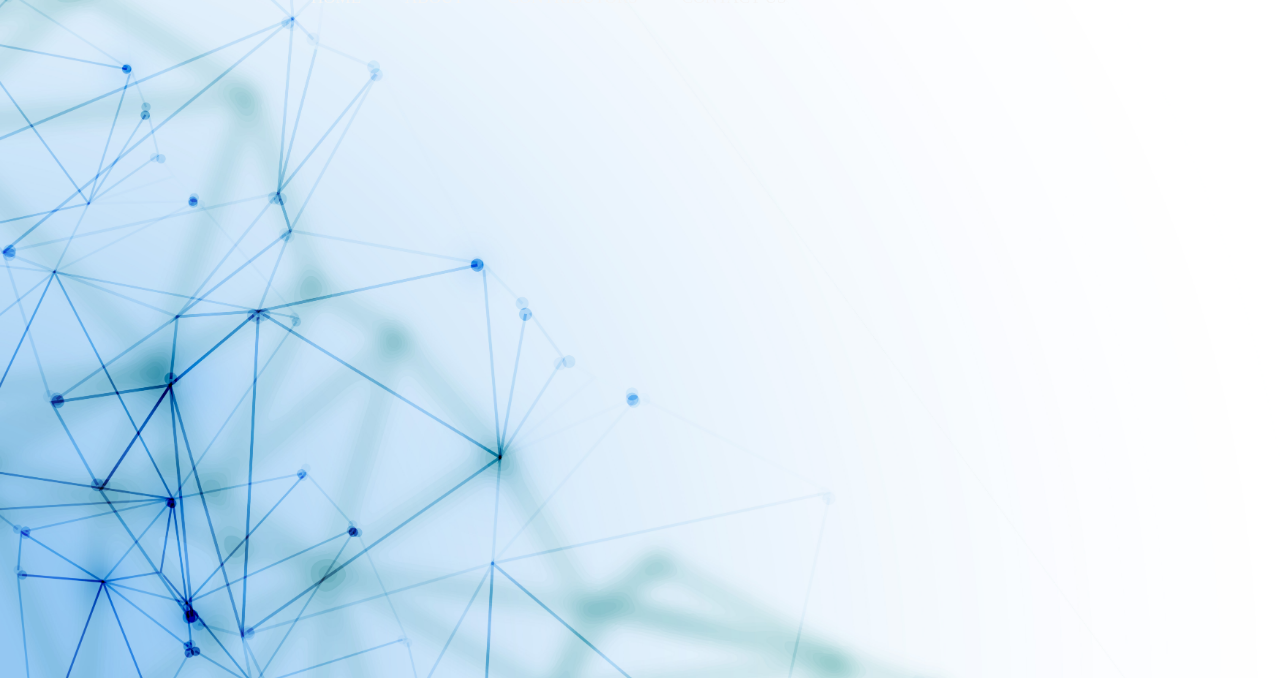
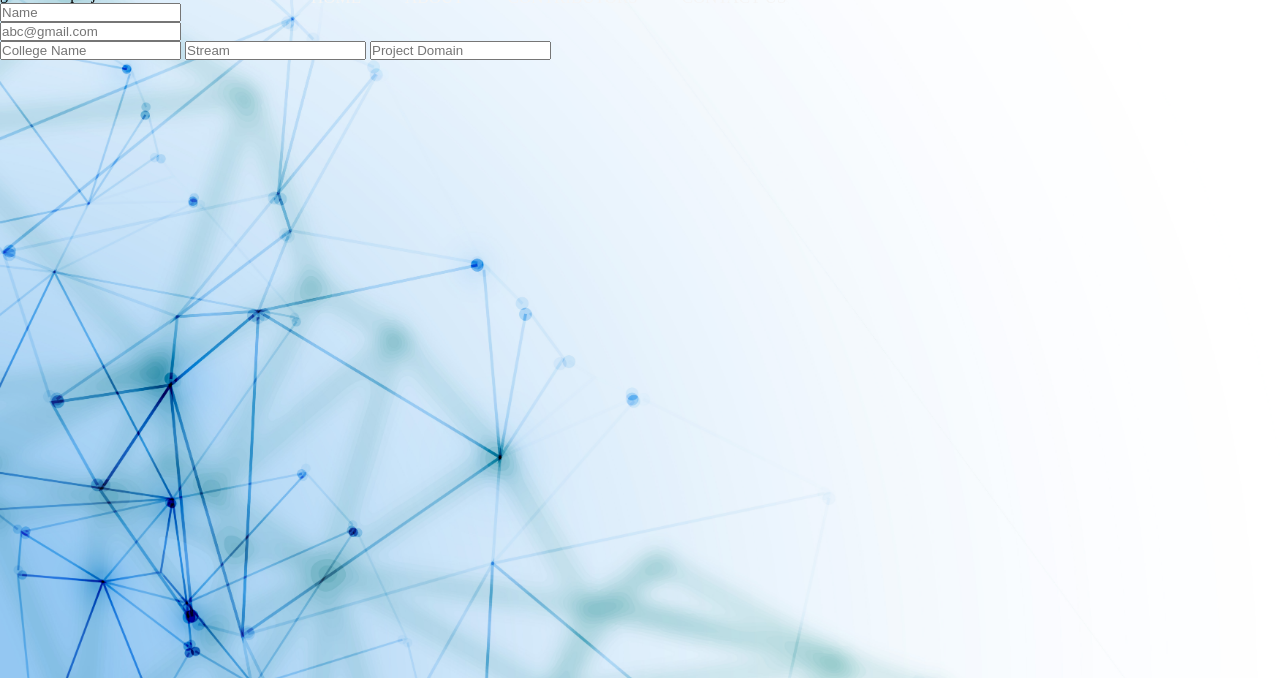
Before and after one commit to aamir-collab/FindMyProject, a plain HTML site: page index.html in a window 1280 px wide. Shown: the part 122-800 px from the top of the page. Drawn offline with Linux system fonts and the light colour scheme.

Commit message:
Update index.html

```diff
--- a/index.html
+++ b/index.html
@@ -1,37 +1,71 @@
 <!DOCTYPE html>
 <html lang="en">
   <head>
-    <meta charset="UTF-8">
-    <meta http-equiv="X-UA-Compatible" content="IE=edge">
-    <meta name="viewport" content="width=device-width, initial-scale=1.0">
+    <meta charset="UTF-8" />
+    <meta http-equiv="X-UA-Compatible" content="IE=edge" />
+    <meta name="viewport" content="width=device-width, initial-scale=1.0" />
     <title>Document</title>
-    <link rel="stylesheet" href="style.css">
-
+    <link rel="preconnect" href="https://fonts.googleapis.com">
+<link rel="preconnect" href="https://fonts.gstatic.com" crossorigin>
+<link href="https://fonts.googleapis.com/css2?family=Lato:wght@300&display=swap" rel="stylesheet">
+    <link rel="stylesheet" href="style.css" />
   </head>
   <body>
     <header>
       <div class="navbar">
         <nav>
-            <label class="logo">
-                Find-My-Project
-            </label>
+          <label class="logo"> Find-My-Project </label>
           <ul>
-                <li ><a class="active" href="#">Home</a></li>
-                <li ><a href="#">About</a></li>
-                <li ><a href="#">Contributors</a></li>
-                <li ><a href="#">Contact-Us</a></li>
-
-
-
+            <li><a class="active" href="#">Home</a></li>
+            <li><a href="#">About</a></li>
+            <li><a href="#">Contributors</a></li>
+            <li><a href="#">Contact-Us</a></li>
           </ul>
         </nav>
-
-
-
       </div>
 
       <section>
+        <div class="info">
+          <h1 id="info-head">Quick Contact</h1>
+          <p id="caption">get instant project ideas....</p>
+          <input
+            class="form__field"
+            type="input"
+            placeholder="Name"
+            name="name"
+            id="name"
+            required
+          />
+          <input
+            class="form__field"
+            type="email"
+            placeholder="abc@gmail.com"
+            name="email"
+            id="email"
+            required
+          />
+          <input
+            class="form__field"
+            type="text"
+            placeholder="College Name"
+            name="college-name"
+            id="college-name"
+            required
+          />
+          <input list="stream" name="stream" class="form__field" placeholder="Stream"/></label>
+          <datalist id="stream">
+            <option value="CSE">
+            <option value="IT">
+            <option value="ECE">
+          </datalist>
 
+          <input list="proj-idea" name="proj-idea" class="form__field" placeholder="Project Domain"/></label>
+          <datalist id="proj-dom">
+            <option value="CSE">
+            <option value="IT">
+            <option value="ECE">
+          </datalist>
+        </div>
       </section>
     </header>
   </body>
```
Lines whose indentation alone changed are shown as unchanged.
